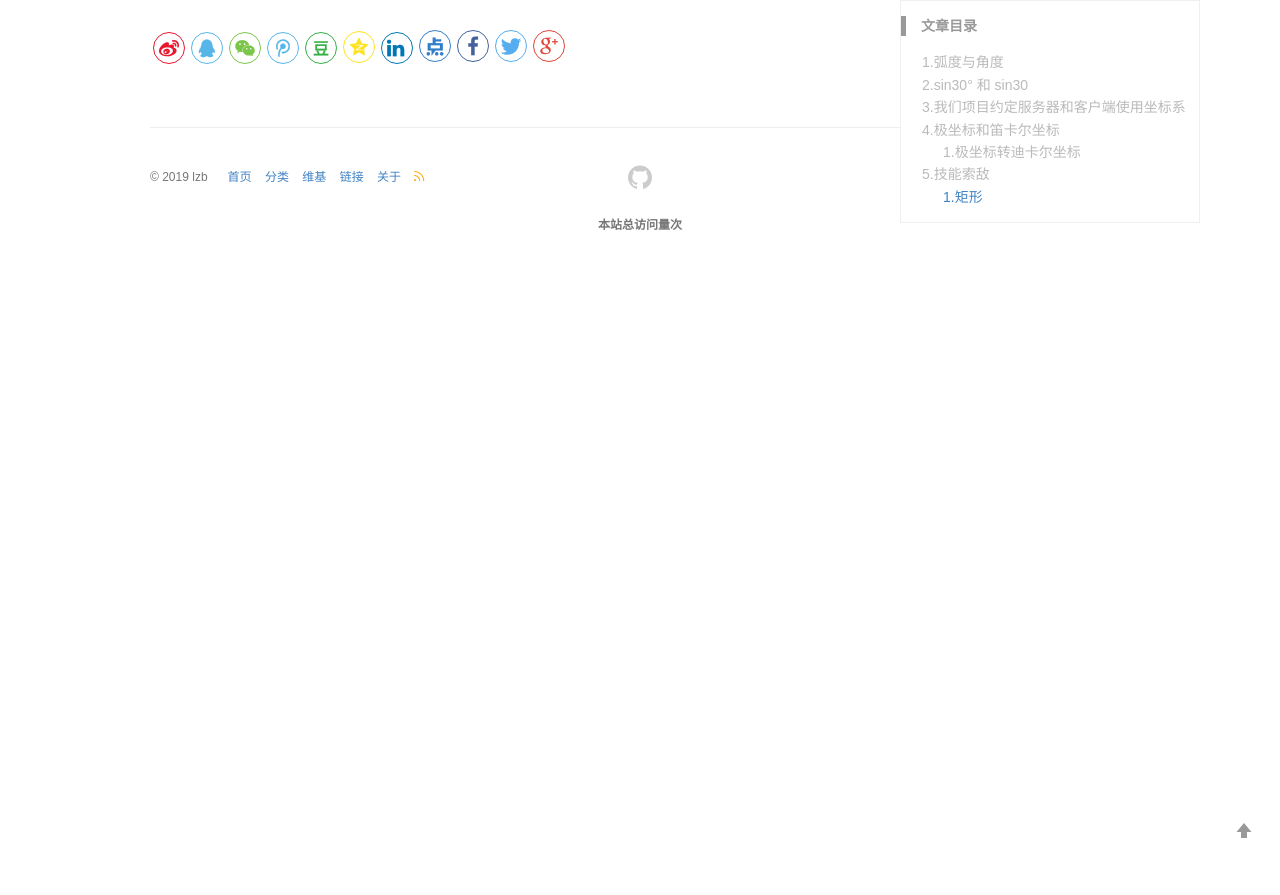
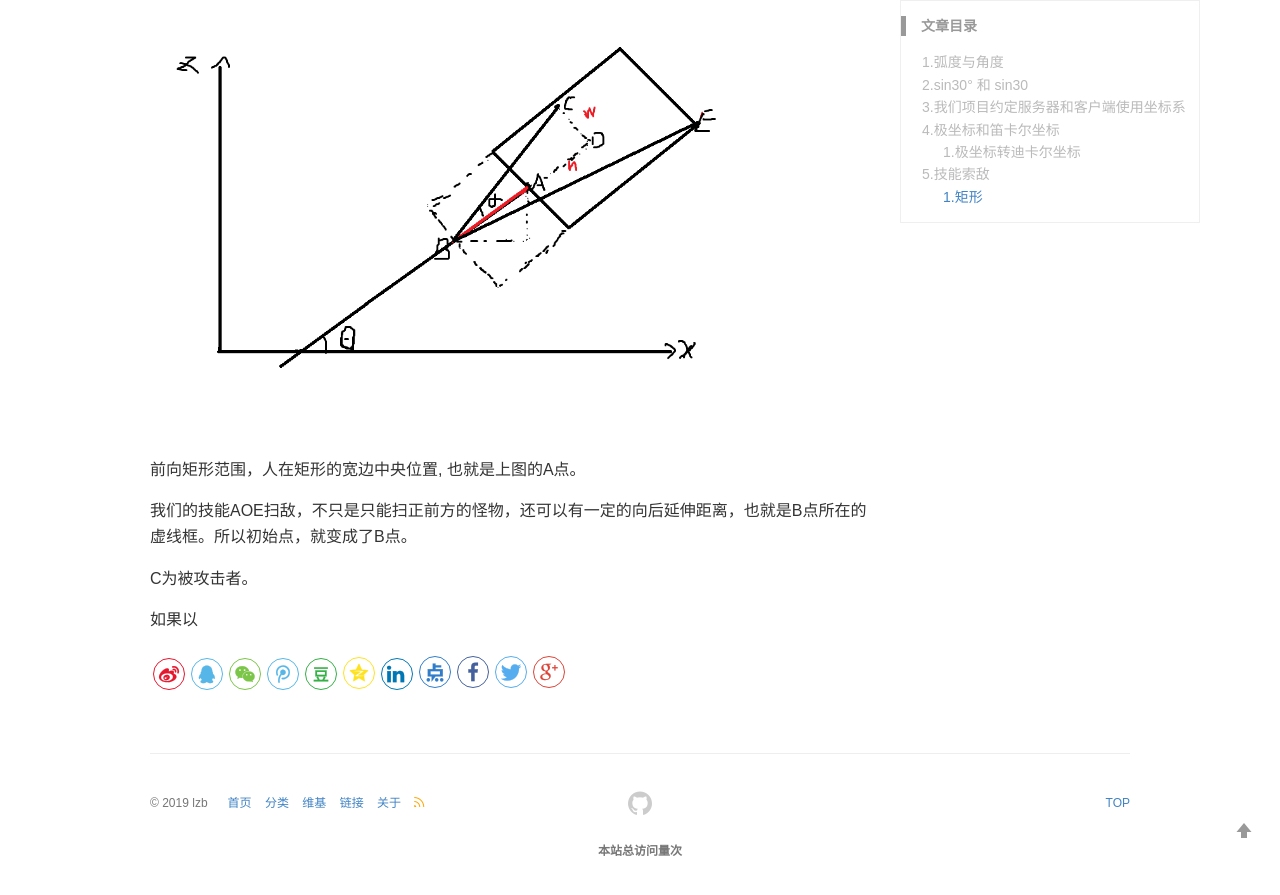
Before and after one commit to lizb0907/lizb0907.github.io, a Jekyll site: the page built from _posts/mmo-game/2020-10-09-skill-scope.md, in a window 1280 px wide and 900 px high, scrolled down 3469 px. Shown: the top 895 px of the window. Built offline with Jekyll 4.4.1, drawn with Linux system fonts in a browser that asks for light colours; comment, search, counter and statistics services are not loaded; before the commit the page ends 3743 px from its top, so only the background shows below that.

Commit message:
update scope

```diff
--- a/_posts/mmo-game/2020-10-09-skill-scope.md
+++ b/_posts/mmo-game/2020-10-09-skill-scope.md
@@ -77,3 +77,13 @@ sin30 中的30表示30弧度(1弧度=57.3°)
 ## 5.技能索敌
 
 ### 1.矩形
+
+![](/images/posts/mmo_game/skill_scope/6.png)
+
+前向矩形范围，人在矩形的宽边中央位置, 也就是上图的A点。
+
+我们的技能AOE扫敌，不只是只能扫正前方的怪物，还可以有一定的向后延伸距离，也就是B点所在的虚线框。所以初始点，就变成了B点。
+
+C为被攻击者。
+
+如果以
```
Also changed, not shown: images/posts/mmo_game/skill_scope/6.png (added).
